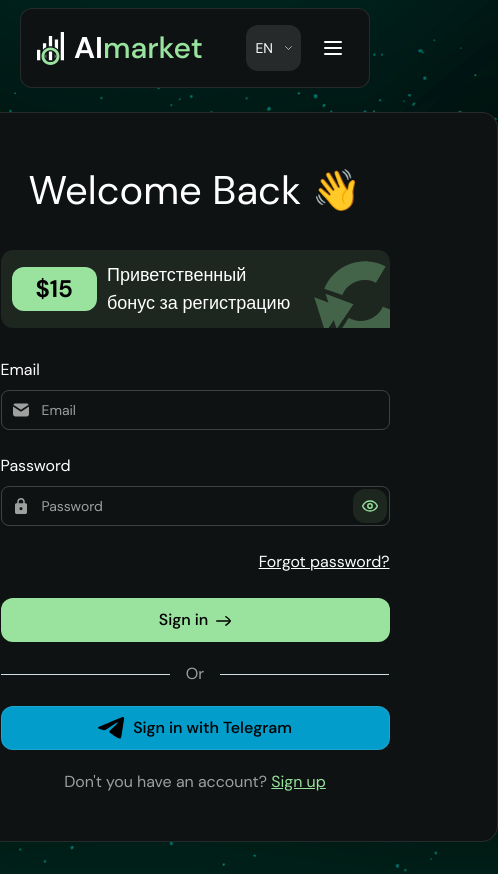
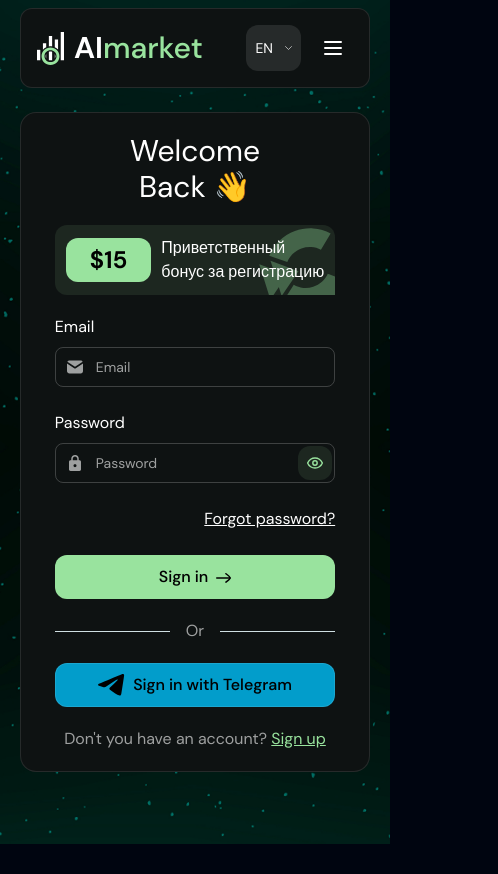
Before and after one commit to YangBang74/market-ai, a Vue app: page /auth in a window 390 px wide. Shown: the whole page, 498 px wide, since content can reach past the window. After the commit the page ends 844 px from the top, so only its background shows below. Built offline with nearby package versions, Linux system fonts and the light colour scheme.

Commit message:
feat: response for auth page

```diff
--- a/src/app/layout/AuthLayout.vue
+++ b/src/app/layout/AuthLayout.vue
@@ -1,5 +1,5 @@
 <script setup lang="ts">
-import { ref, h } from 'vue'
+import { ref, h, onMounted, onUnmounted } from 'vue'
 import { Logo, Button, LangSelect } from '@/shared/ui'
 import Icons from '@/shared/ui/Icons.vue'
 
@@ -23,6 +23,14 @@
 const toggleMobileMenu = () => {
   isMobileMenuOpen.value = !isMobileMenuOpen.value
 }
+
+onMounted(() => {
+  document.body.classList.add('auth-layout-active')
+})
+
+onUnmounted(() => {
+  document.body.classList.remove('auth-layout-active')
+})
 </script>
 
 <template>
@@ -119,10 +127,7 @@
 </template>
 
 <style>
-body {
-  background-image: url('@/shared/assets/images/auth-bg.png');
-  background-position: center;
-  background-size: cover;
-  background-repeat: no-repeat;
+body.auth-layout-active {
+  @apply bg-[url('@/shared/assets/images/auth-bg.png')] bg-fixed bg-center bg-cover bg-no-repeat;
 }
 </style>
--- a/src/pages/auth/AuthPage.vue
+++ b/src/pages/auth/AuthPage.vue
@@ -5,15 +5,15 @@
 </script>
 
 <template>
-  <div class="p-11.75 bg-[#0E1212] border border-white/10 rounded-2xl mt-4 mb-8">
-    <div class="px-[3.7813rem] flex flex-col items-stretch ">
-      <div class="w-97.25 space-y-7.5 ">
-        <h1 class="text-[2.5rem] text-center">Welcome Back  👋</h1>
+  <div class="p-5 md:p-11.75 bg-[#0E1212] border border-white/10 rounded-2xl mt-4 mb-8 w-full sm:w-auto">
+    <div class="sm:px-[3.7813rem] flex flex-col items-center ">
+      <div class="sm:w-97.25 space-y-5 sm:space-y-7.5">
+        <h1 class="text-3xl sm:text-[2.5rem] text-center">Welcome <br class="block sm:hidden" /> Back  👋</h1>
         <div class="flex items-center gap-2.5 relative p-2.75 bg-[#99E39E]/10 rounded-xl w-full">
           <Button size="lg" rounded="xl" class="text-2xl font-semibold">
             $15
           </Button>
-          <p class="text-lg font-medium">
+          <p class="sm:text-lg text-base font-medium z-10">
             Приветственный <br/> бонус за регистрацию
           </p>
           <svg class="absolute right-0 bottom-0" width="82" height="70" viewBox="0 0 82 70" fill="none" xmlns="http://www.w3.org/2000/svg">
```
